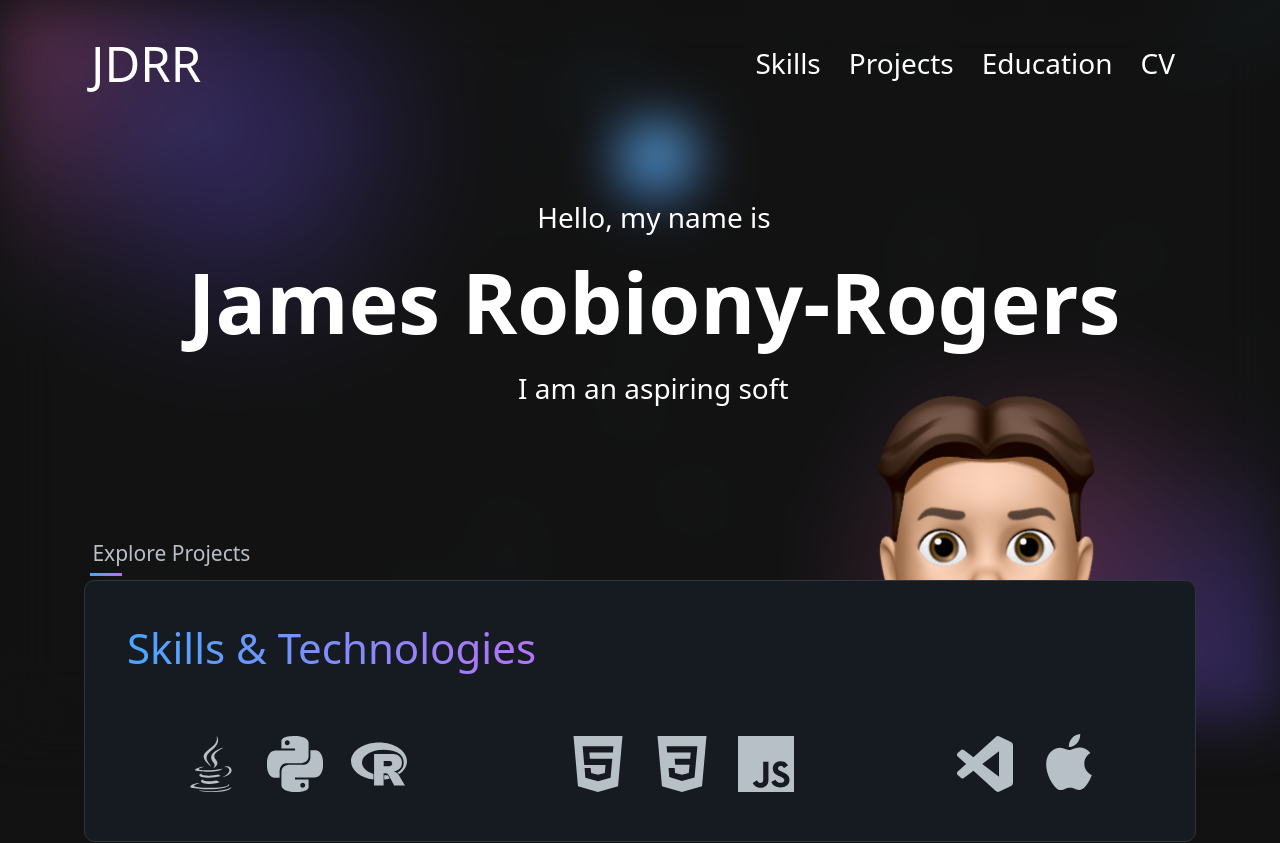
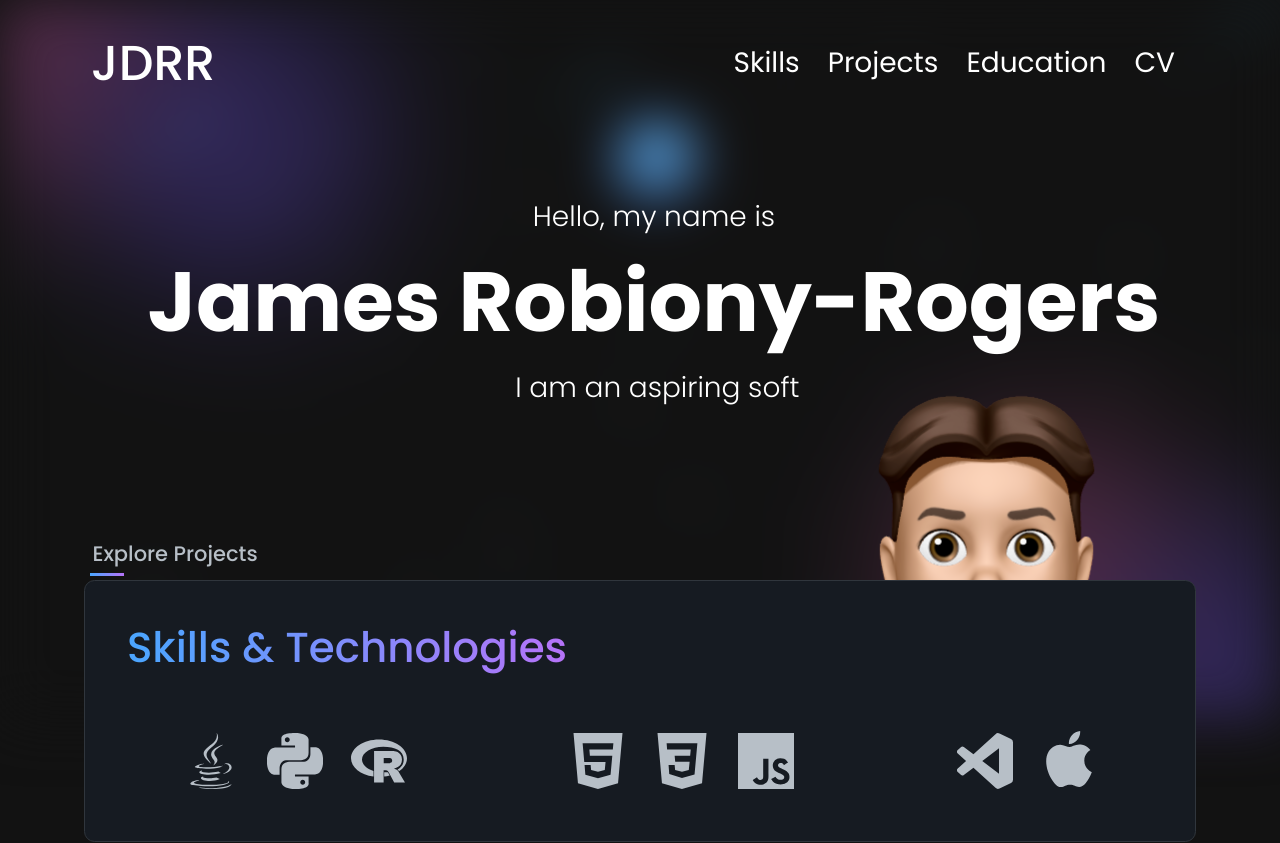
Before and after one commit to JamesRobionyRogers/My-Portfolio, a React (Create React App) app: page / in a window 1280 px wide. Shown: the top 843 px of the page. Built offline with nearby package versions, Linux system fonts and the light colour scheme; no server answers.

Commit message:
Update the website font
Updated the website font to Poppins

```diff
--- a/src/App.scss
+++ b/src/App.scss
@@ -1,3 +1,4 @@
+@import url('https://fonts.googleapis.com/css2?family=Poppins:ital,wght@0,100;0,200;0,300;0,400;0,500;0,600;0,700;0,800;0,900;1,100;1,300;1,400;1,500;1,600;1,700;1,800;1,900&display=swap');
 @import './variables.scss';
 
 :root {
@@ -5,6 +6,7 @@
 }
 
 .App {
+    font-family: 'Poppins', sans-serif;
     background-color: $mainColor;
 }
 
```
